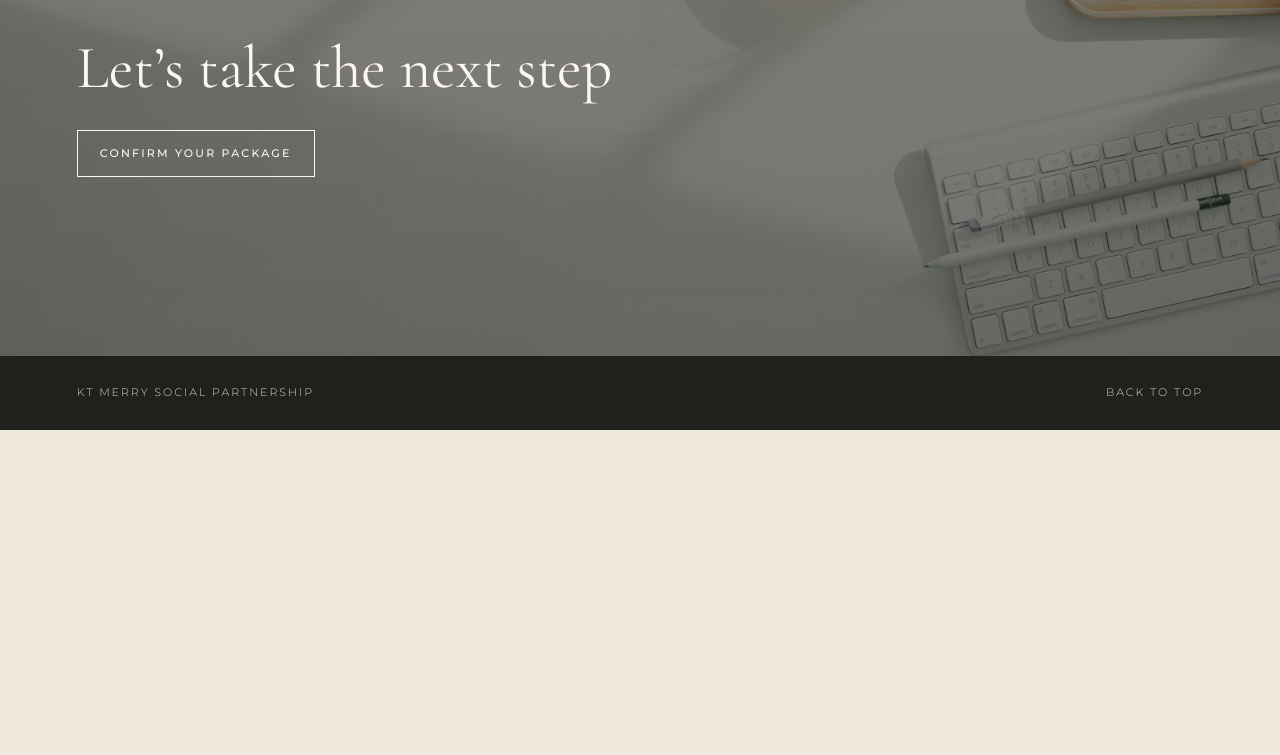
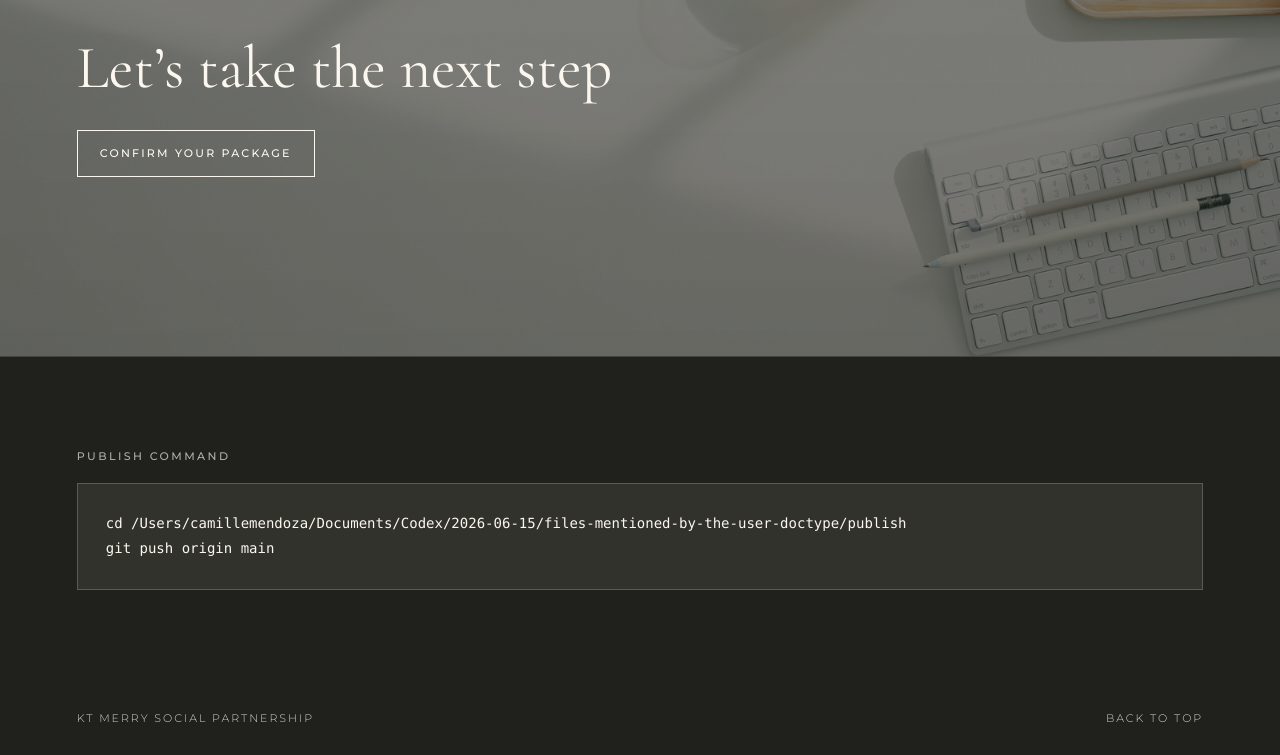
Before and after one commit to camillermendz/craft-and-being, a plain HTML site: page ktmerry/index.html in a window 1280 px wide. Shown: the part 9658-10413 px from the top of the page. Before the commit the page ends 10088 px from the top, so only its background shows below. Drawn offline with nearby package versions, Linux system fonts and the light colour scheme.

Commit message:
Add KT Merry publish command

```diff
--- a/ktmerry/index.html
+++ b/ktmerry/index.html
@@ -202,6 +202,12 @@
         <h2 id="closing-title">Let’s take the next step</h2>
         <a class="button-link light" href="#packages">Confirm your package</a>
       </section>
+
+      <section class="command-section" aria-labelledby="command-title">
+        <p class="eyebrow" id="command-title">Publish command</p>
+        <pre><code>cd /Users/camillemendoza/Documents/Codex/2026-06-15/files-mentioned-by-the-user-doctype/publish
+git push origin main</code></pre>
+      </section>
     </main>
 
     <footer class="site-footer">
--- a/ktmerry/styles.css
+++ b/ktmerry/styles.css
@@ -632,6 +632,34 @@ em {
   color: var(--cream);
 }
 
+.command-section {
+  background: var(--coal);
+  border-top: 1px solid rgba(251, 248, 239, 0.16);
+  color: var(--cream);
+  padding: clamp(48px, 8vw, 92px) clamp(22px, 6vw, 82px);
+}
+
+.command-section .eyebrow {
+  color: rgba(251, 248, 239, 0.66);
+  margin-bottom: 18px;
+}
+
+.command-section pre {
+  background: rgba(251, 248, 239, 0.08);
+  border: 1px solid rgba(251, 248, 239, 0.2);
+  margin: 0;
+  overflow-x: auto;
+  padding: clamp(18px, 3vw, 28px);
+}
+
+.command-section code {
+  color: var(--cream);
+  font-family: "SFMono-Regular", Consolas, "Liberation Mono", monospace;
+  font-size: clamp(12px, 1.2vw, 14px);
+  line-height: 1.7;
+  white-space: pre;
+}
+
 .site-footer {
   align-items: center;
   background: var(--coal);
```
